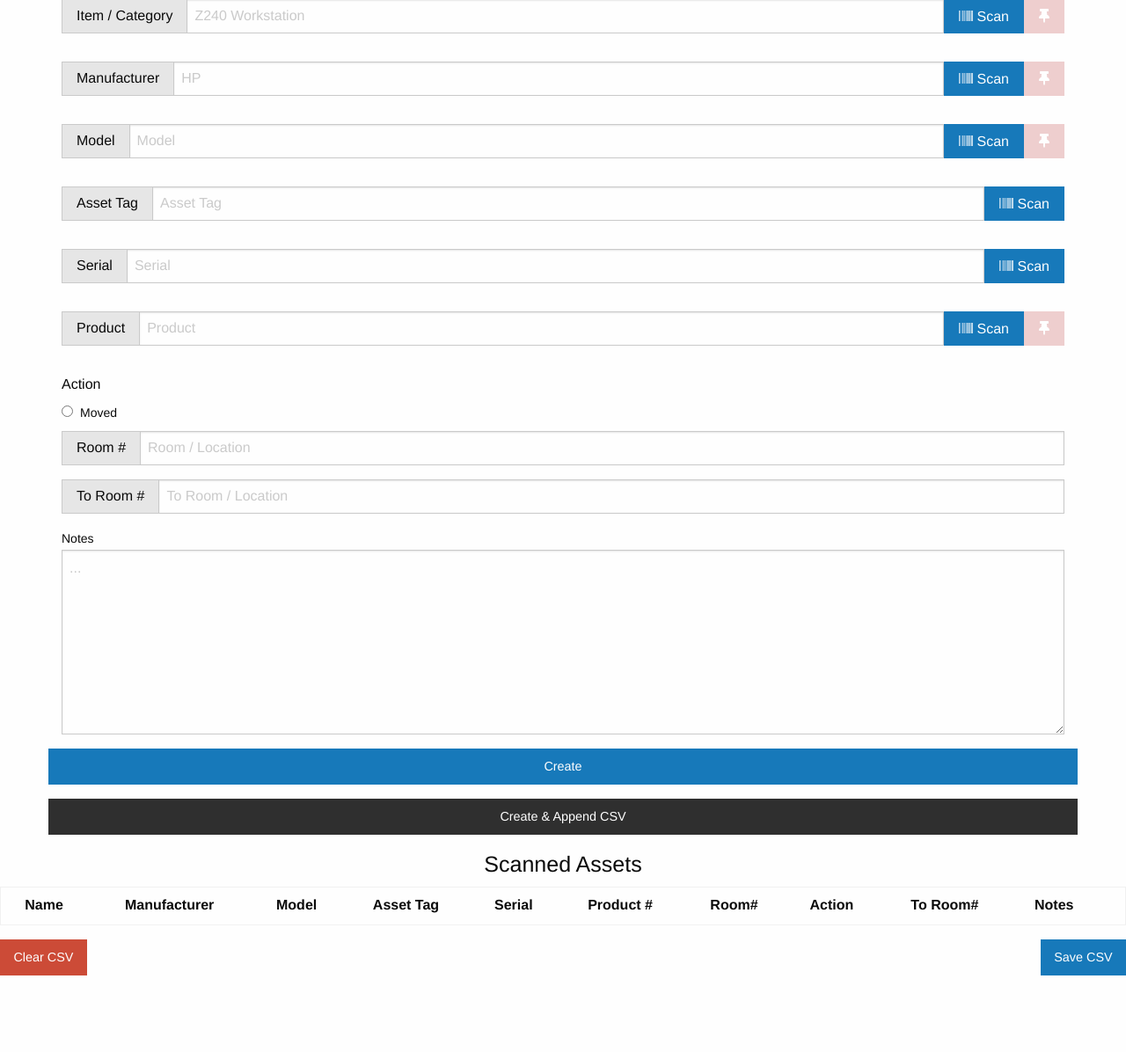
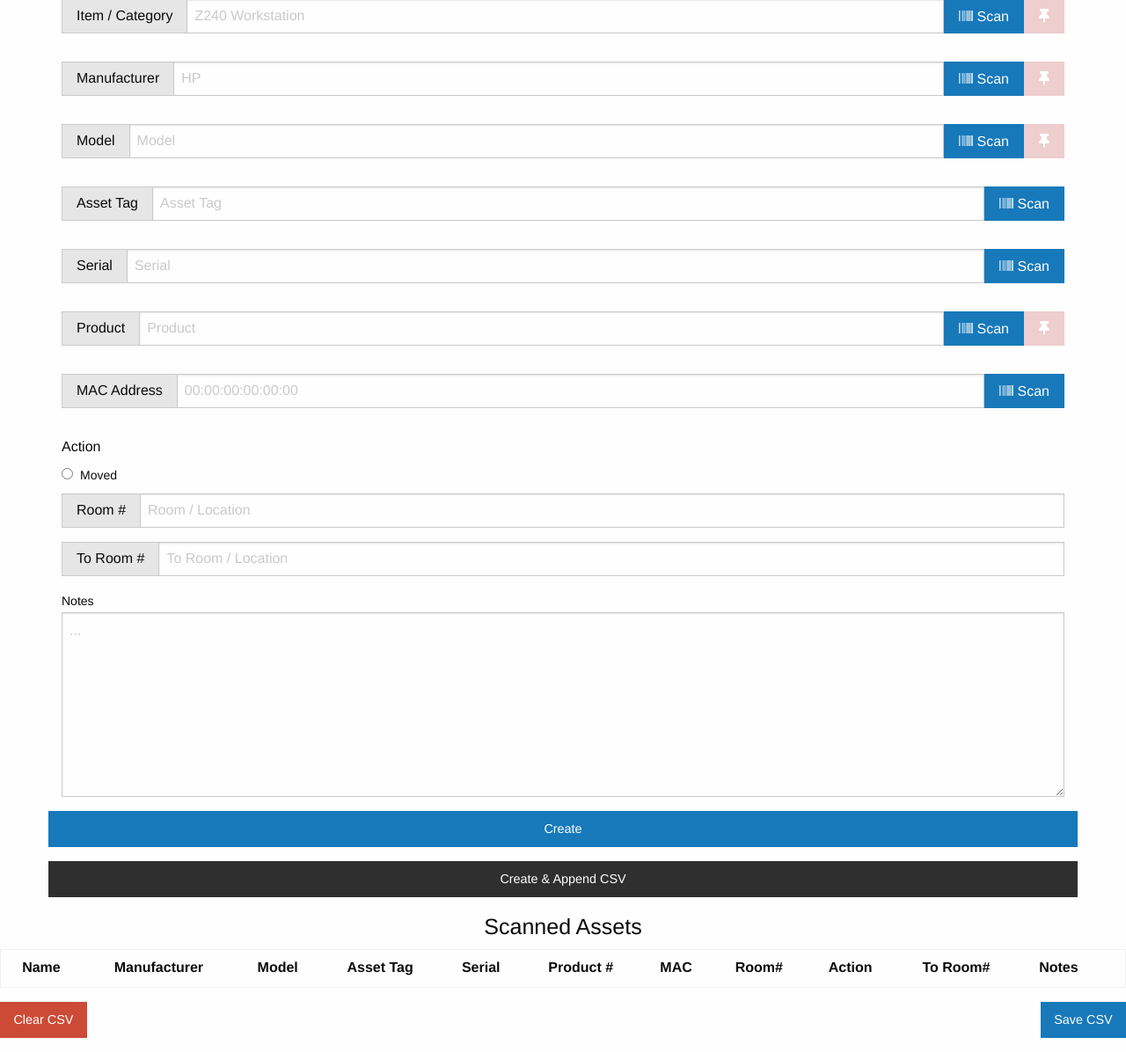
Before and after one commit to HorsePasta/datamatrix-inventory, a PHP site: page /createDatamatrix.php in a window 1280 px wide. Shown: the part 186-1382 px from the top of the page at 88% size. Before the commit the page ends 1295 px from the top, so only its background shows below. Run offline with PHP 8.4, Linux system fonts and the light colour scheme; lists and menus that the app fills with data are empty; some libraries are stand-ins or nearby versions.

Commit message:
Add MAC address field

```diff
--- a/src/createDatamatrix.php
+++ b/src/createDatamatrix.php
@@ -107,6 +107,19 @@
                         <div id="productTagReader"></div>
                     </div>
 
+                    <div class="small-12 cell">
+                        <div class="input-group">
+                            <div class="input-group">
+                                <span class="input-group-label">MAC Address</span>
+                                <input class="input-group-field" id="mac-tag-input" type="text" name="mac" placeholder="00:00:00:00:00:00">
+                                <div class="input-group-button">
+                                    <button type="button" class="button" onclick="scanBarcodeTag('mac')"><i class="fas fa-barcode"></i> Scan</button>
+                                </div>
+                            </div>
+                        </div>
+                        <div id="macTagReader"></div>
+                    </div>
+
 
                         <div class="small-12 cell">
                         <fieldset class="cell large-6">
@@ -177,6 +190,7 @@
                         <th>Asset Tag</th>
                         <th>Serial</th>
                         <th>Product #</th>
+                        <th>MAC</th>
                         <th>Room#</th>
                         <th>Action</th>
                         <th>To Room#</th>
--- a/src/index.php
+++ b/src/index.php
@@ -36,6 +36,7 @@
                 <th>Asset Tag</th>
                 <th>Serial</th>
                 <th>Product #</th>
+                <th>MAC</th>
                 <th>Room#</th>
                 <th>Action</th>
                 <th>To Room#</th>
```
Also changed, not shown: src/dist/js/custom.js.
